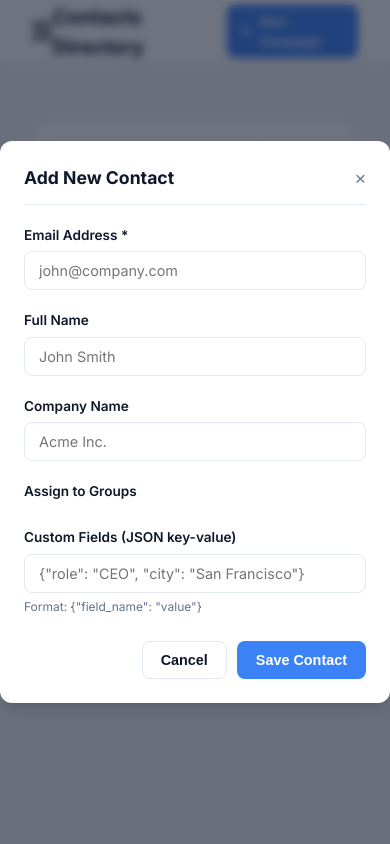
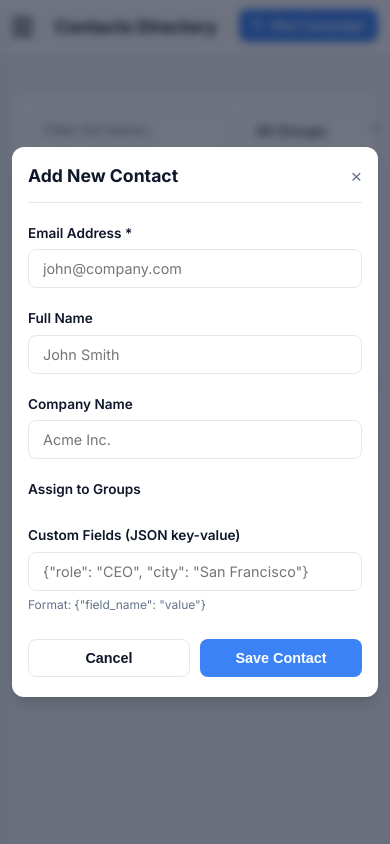
Before and after one commit to SutharYagnesh/email-automation, a Flask app: page /contacts in a window 390 px wide, after a click on "Add Contact". Run offline with Flask 3, Linux system fonts and the light colour scheme; the visitor is signed in with stand-in values (Sample User, id 1); data that the repository does not hold is empty.

Commit message:
Make UI 100% responsive across mobile, tablet, and desktop screens with backdrop drawer and touch support

```diff
--- a/app/db.py
+++ b/app/db.py
@@ -5,7 +5,6 @@ from config import Config
 _client = None
 
 def get_db():
-    """Simple, reliable PyMongo connection helper with SSL TLS fallback."""
     global _client
     if _client is None:
         try:
--- a/app/static/css/style.css
+++ b/app/static/css/style.css
@@ -487,18 +487,101 @@ textarea.form-control {
   transition: width 0.3s ease;
 }
 
-/* Responsive Rules */
+/* Sidebar Backdrop Overlay on Mobile */
+.sidebar-backdrop {
+  position: fixed;
+  top: 0; left: 0; right: 0; bottom: 0;
+  background-color: rgba(15, 23, 42, 0.5);
+  backdrop-filter: blur(2px);
+  z-index: 95;
+  opacity: 0;
+  visibility: hidden;
+  transition: all 0.3s ease;
+}
+
+.sidebar-backdrop.active {
+  opacity: 1;
+  visibility: visible;
+}
+
+/* Responsive Rules for Mobile, Tablet & Desktop */
 @media (max-width: 992px) {
   .sidebar {
     transform: translateX(-100%);
+    box-shadow: var(--shadow-lg);
   }
   .sidebar.active {
     transform: translateX(0);
   }
   .main-wrapper {
-    margin-left: 0;
+    margin-left: 0 !important;
   }
   .topbar-mobile-toggle {
     display: block;
   }
+  .topbar {
+    padding: 0 16px;
+  }
+  .content-body {
+    padding: 16px;
+  }
 }
+
+@media (max-width: 768px) {
+  .stats-grid {
+    grid-template-columns: repeat(2, 1fr);
+    gap: 12px;
+  }
+  .table-header-bar {
+    flex-direction: column;
+    align-items: stretch;
+    gap: 12px;
+    padding: 16px;
+  }
+  .table-header-bar > div {
+    width: 100%;
+  }
+  .table-header-bar .btn {
+    width: 100%;
+  }
+  .custom-table th, .custom-table td {
+    padding: 10px 12px;
+    font-size: 0.82rem;
+  }
+  .modal-content {
+    width: 94%;
+    padding: 16px;
+    margin: 12px;
+    max-height: 92vh;
+  }
+  .page-title {
+    font-size: 1.1rem;
+  }
+}
+
+@media (max-width: 576px) {
+  .stats-grid {
+    grid-template-columns: 1fr;
+  }
+  .topbar {
+    padding: 0 12px;
+    height: 56px;
+  }
+  .content-body {
+    padding: 12px;
+  }
+  .card {
+    padding: 16px;
+  }
+  .btn {
+    width: 100%;
+    margin-bottom: 4px;
+  }
+  .btn-sm {
+    width: auto;
+  }
+  .custom-table td div[style*="display: flex"] {
+    flex-direction: column;
+    align-items: stretch;
+  }
+}
--- a/app/static/js/main.js
+++ b/app/static/js/main.js
@@ -1,14 +1,34 @@
 // Main UI Interaction JS
 document.addEventListener("DOMContentLoaded", () => {
-  // Mobile Sidebar Drawer Toggle
+  // Mobile Sidebar Drawer Toggle & Backdrop Overlay
   const toggleBtn = document.getElementById("mobile-sidebar-toggle");
   const sidebar = document.getElementById("sidebar");
+  const backdrop = document.getElementById("sidebar-backdrop");
+
+  function closeSidebar() {
+    if (sidebar) sidebar.classList.remove("active");
+    if (backdrop) backdrop.classList.remove("active");
+  }
 
   if (toggleBtn && sidebar) {
     toggleBtn.addEventListener("click", () => {
       sidebar.classList.toggle("active");
+      if (backdrop) backdrop.classList.toggle("active");
     });
   }
+
+  if (backdrop) {
+    backdrop.addEventListener("click", closeSidebar);
+  }
+
+  // Auto-close sidebar on mobile when tapping navigation links
+  document.querySelectorAll(".sidebar-nav .nav-item").forEach((link) => {
+    link.addEventListener("click", () => {
+      if (window.innerWidth <= 992) {
+        closeSidebar();
+      }
+    });
+  });
 
   // Modal Open/Close Event Listeners
   document.querySelectorAll("[data-modal-target]").forEach((trigger) => {
--- a/app/templates/base.html
+++ b/app/templates/base.html
@@ -68,6 +68,7 @@
         </a>
       </div>
     </aside>
+    <div class="sidebar-backdrop" id="sidebar-backdrop"></div>
     {% endif %}
 
     <!-- Main Content Wrapper -->
```
